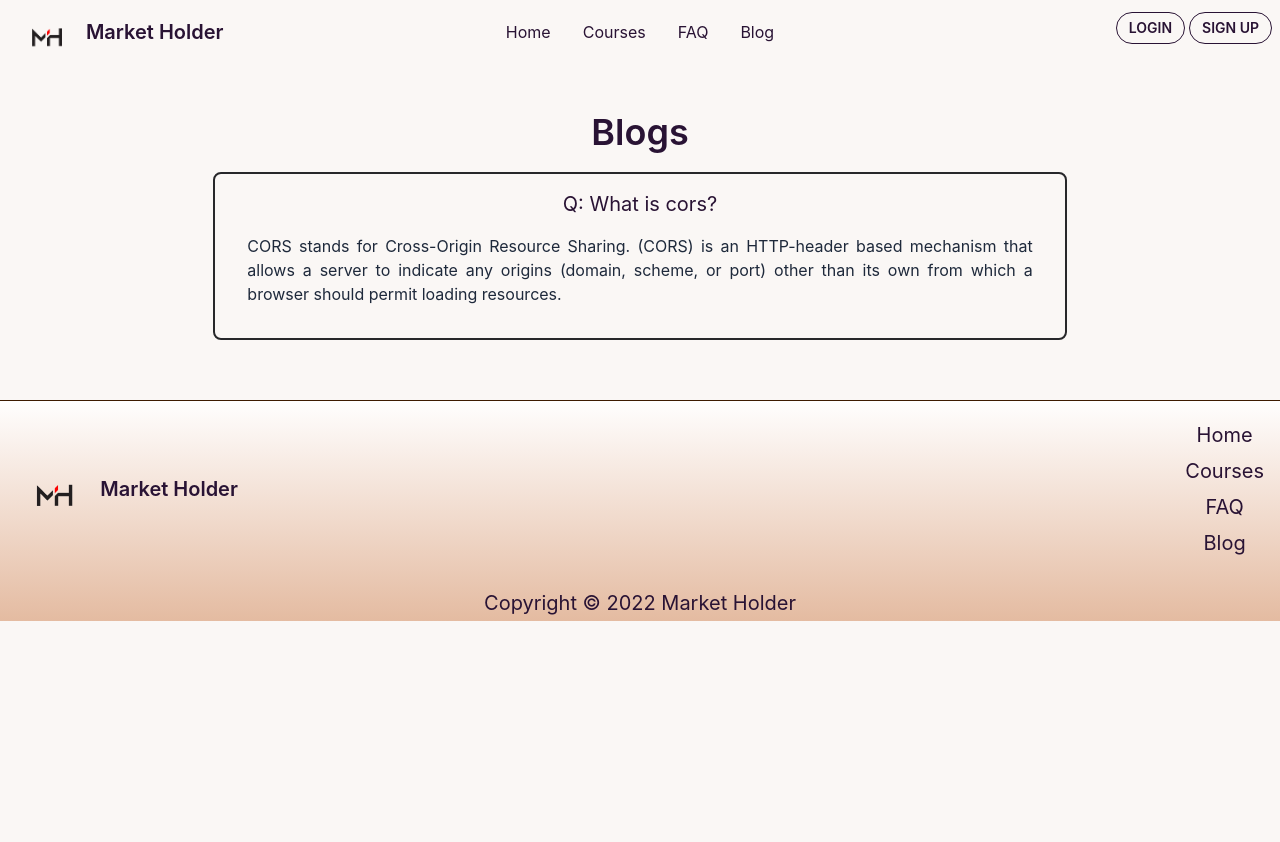
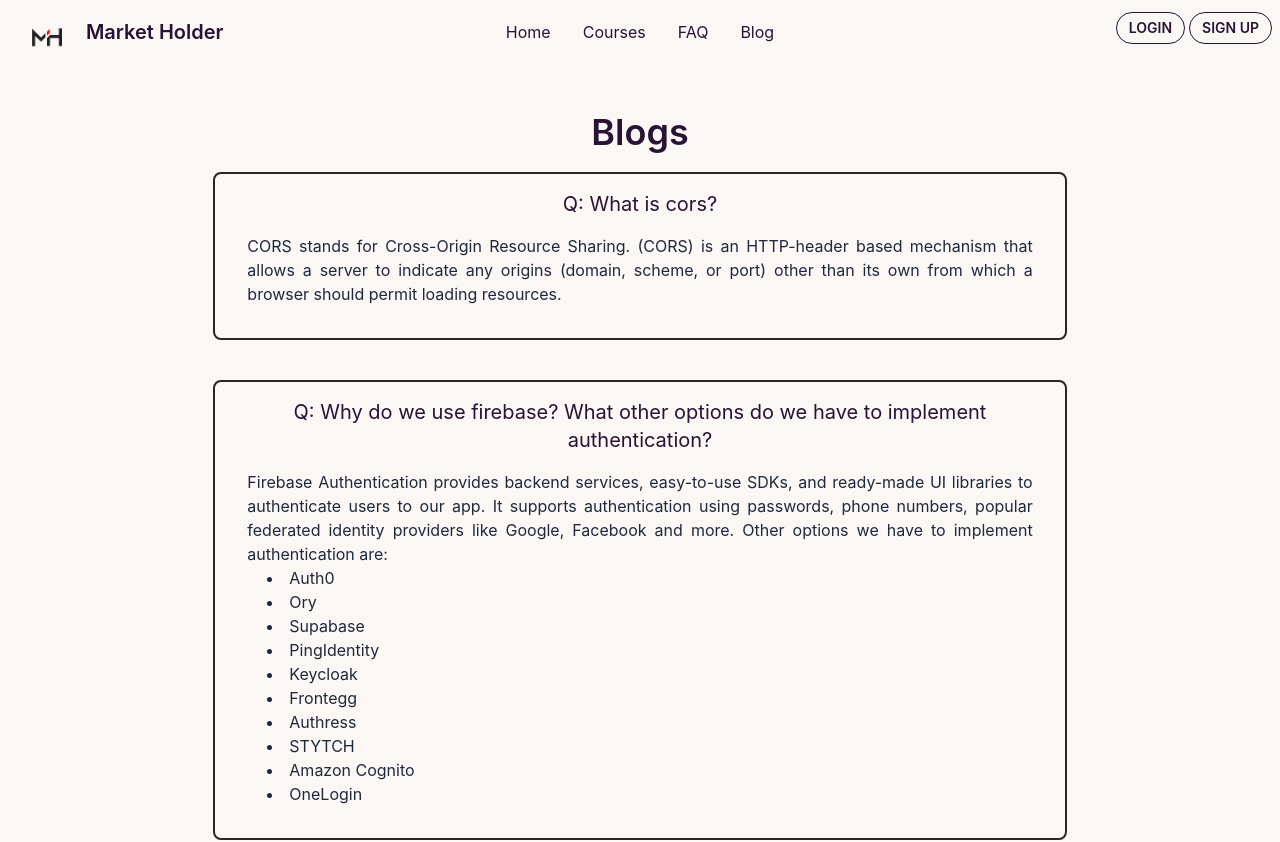
Before and after one commit to saqib0404/market-holder-client, a React (Create React App) app: page /blog in a window 1280 px wide. Shown: the top 842 px of the page. Before the commit the page ends 800 px from the top, so only its background shows below. Built offline with nearby package versions, Linux system fonts and the light colour scheme.

Commit message:
second blog added

```diff
--- a/src/components/Blog/Blog.js
+++ b/src/components/Blog/Blog.js
@@ -9,6 +9,21 @@
                     <h3 className='text-xl text-center'>Q: What is cors?</h3>
                     <p className='p-4 text-slate-800 text-justify'>CORS stands for Cross-Origin Resource Sharing. (CORS) is an HTTP-header based mechanism that allows a server to indicate any origins (domain, scheme, or port) other than its own from which a browser should permit loading resources.</p>
                 </div>
+                <div className="blog my-5 w-8/12 py-4 px-4 border-2 rounded-lg border-zinc-800">
+                    <h3 className='text-xl text-center'>Q: Why do we use firebase? What other options do we have to implement authentication?</h3>
+                    <p className='p-4 text-slate-800 text-justify'>Firebase Authentication provides backend services, easy-to-use SDKs, and ready-made UI libraries to authenticate users to our app. It supports authentication using passwords, phone numbers, popular federated identity providers like Google, Facebook and more. Other options we have to implement authentication are:
+                        <li className='px-5'>Auth0</li>
+                        <li className='px-5'>Ory</li>
+                        <li className='px-5'>Supabase</li>
+                        <li className='px-5'>PingIdentity</li>
+                        <li className='px-5'>Keycloak</li>
+                        <li className='px-5'>Frontegg</li>
+                        <li className='px-5'>Authress</li>
+                        <li className='px-5'>STYTCH</li>
+                        <li className='px-5'>Amazon Cognito</li>
+                        <li className='px-5'>OneLogin</li>
+                    </p>
+                </div>
             </div>
         </div>
     );
--- a/src/components/Home/Home.js
+++ b/src/components/Home/Home.js
@@ -10,7 +10,7 @@
             <div className="home-details text-center md:ml-4 md:text-left md:w-1/2">
                 <h1 className='text-5xl font-semibold'>Welcome to <span className='font-thin'>Market Holder.</span></h1>
                 <p className=' md:w-3/5 my-5'>Intoducing to our brand new courses. Market holder provides courses on freelancing topics. Visit our courses and get enrolled now.</p>
-                <button className="btn btn-outline my-2">Courses &nbsp; <FaArrowRight></FaArrowRight> </button>
+                <Link to='/courses'><button className="btn btn-outline my-2">Courses &nbsp; <FaArrowRight></FaArrowRight> </button></Link>
             </div>
             <div className="home-img hidden md:block">
                 <img src={man} alt="" />
```
